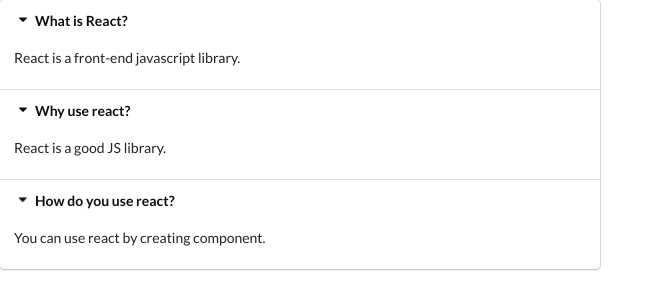
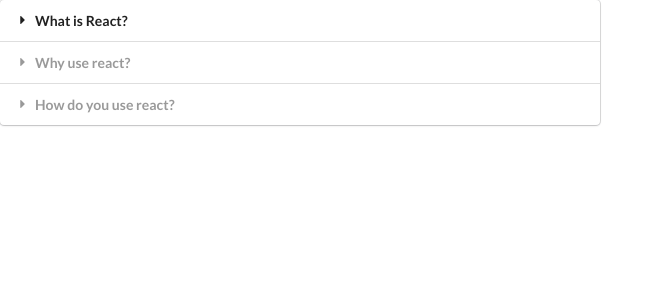
Before and after one commit to Sonu-kumar-web/Different-Widgets-by-React-Hooks, a React (Create React App) app: page / in a window 1280 px wide. Shown: the top 308 px of the page, without its empty margins (0-664 px from the left). Built offline with nearby package versions, Linux system fonts and the light colour scheme.

Commit message:
Add active class into Accordion

```diff
--- a/src/components/Accordion.js
+++ b/src/components/Accordion.js
@@ -1,20 +1,29 @@
-import React from "react";
+import React, { useState } from "react";
 
 const Accordion = ({ items }) => {
+   // Initialization of state by Array Destructuring.
+   const [activeIndex, setActiveIndex] = useState(null);
+
    // Helper function
    const onTitleClick = (index) => {
-      console.log(index);
+      //   console.log(index);
+      setActiveIndex(index);
    };
 
    // index is the second argument of map() method
    const renderedItems = items.map((item, index) => {
+      // title and content will active when we click on it.
+      const active = index === activeIndex ? "active" : "";
       return (
          <React.Fragment key={item.title}>
-            <div className="title active" onClick={() => onTitleClick(index)}>
+            <div
+               className={`title ${active}`}
+               onClick={() => onTitleClick(index)}
+            >
                <i className="dropdown icon"></i>
                {item.title}
             </div>
-            <div className="content active">
+            <div className={`content ${active}`}>
                <p>{item.content}</p>
             </div>
          </React.Fragment>
```
